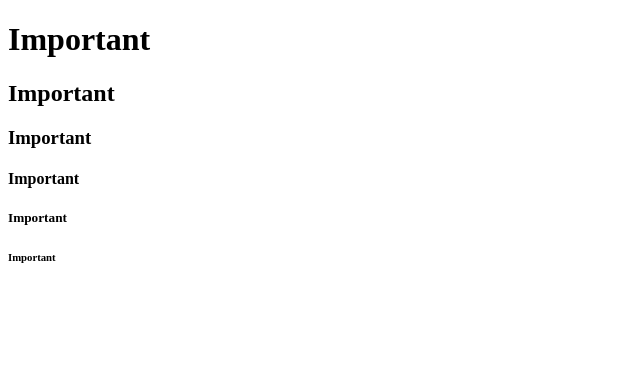
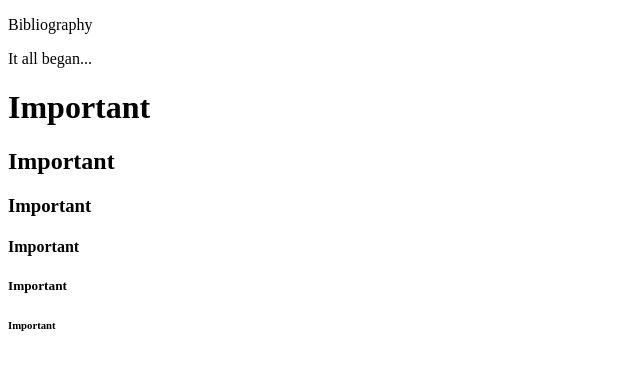
Before and after one commit to Lteerapat/JSD4-Class, a plain HTML site: page index.html in a window 1280 px wide. Shown: the whole page, without its empty margins (0-640 px from the left). Drawn offline with Linux system fonts and the light colour scheme.

Commit message:
edit index.html

```diff
--- a/index.html
+++ b/index.html
@@ -4,8 +4,13 @@
     <meta charset="UTF-8">
     <meta http-equiv="X-UA-Compatible" content="IE=edge">
     <meta name="viewport" content="width=device-width, initial-scale=1.0">
-    <title>Document</title>
+    <title>Life story</title>
 </head>
+
+<header>
+    <p>Bibliography</p>
+    <p>It all began...</p>
+</header>
 <body>
     <h1>Important</h1>
     <h2>Important</h2>
```
